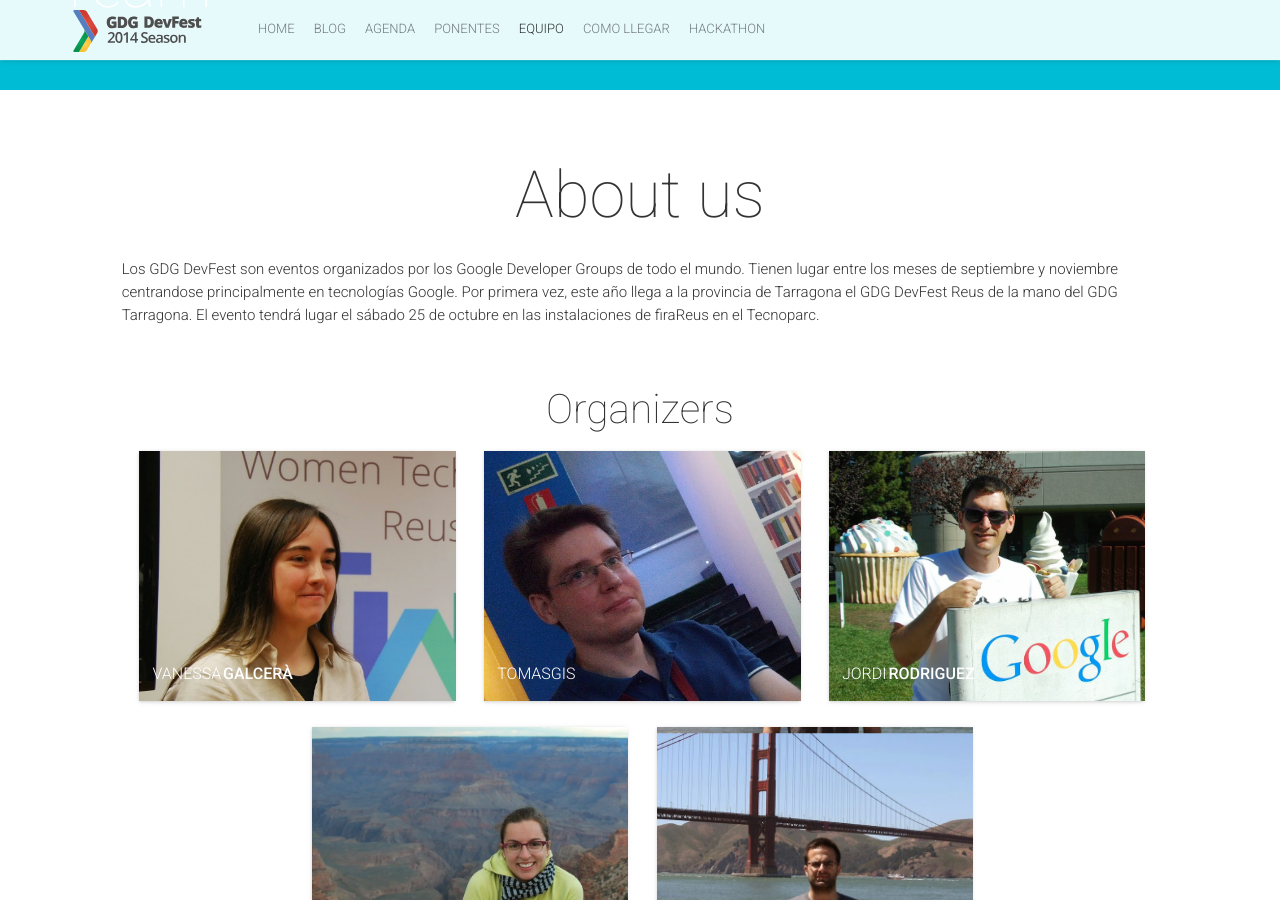
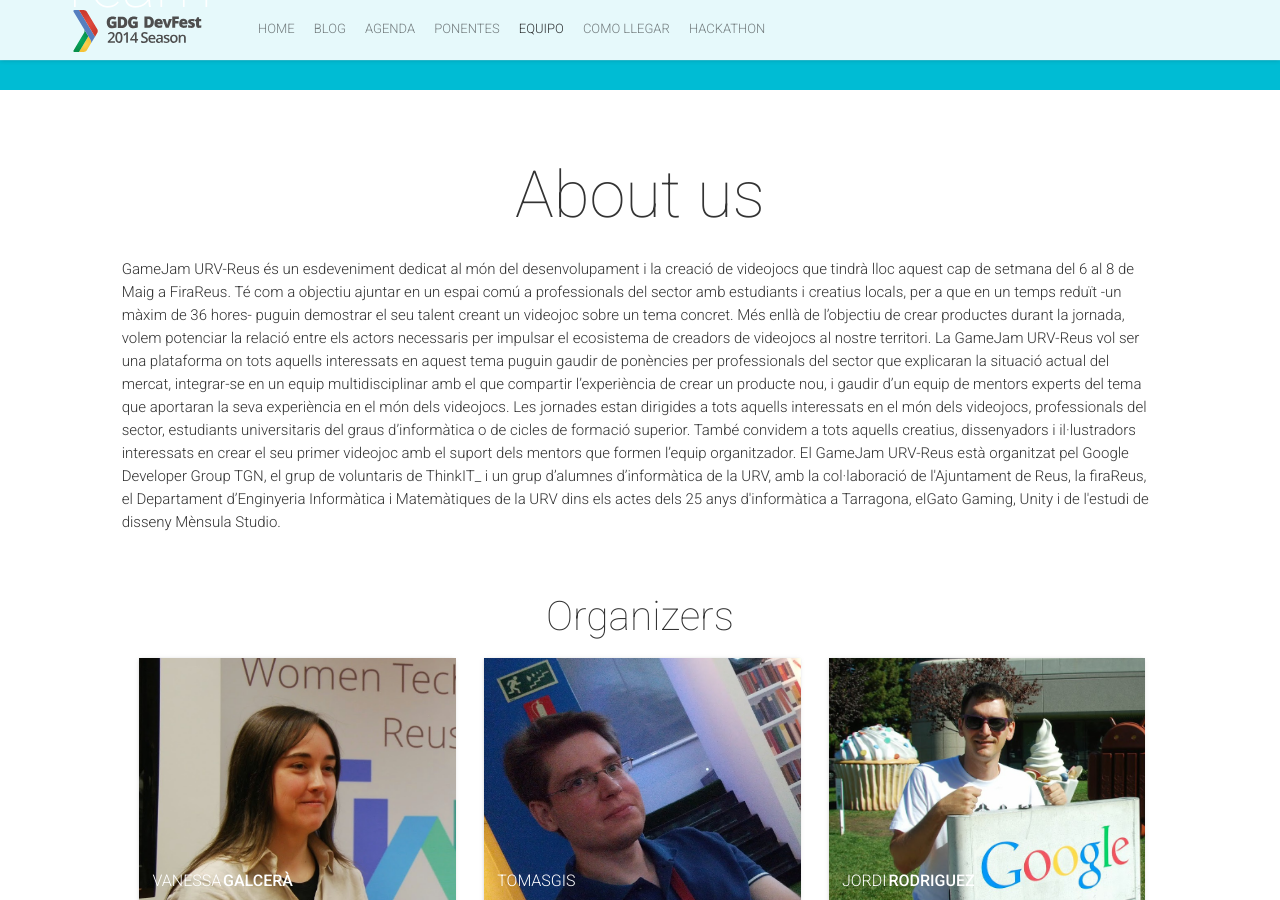
Before and after one commit to GDGTarragona/GameJamReus, a Jekyll site: the page built from team.html, in a window 1280 px wide and 900 px high, scrolled down 317 px. Built offline with Jekyll 4.4.1, drawn with Linux system fonts in a browser that asks for light colours; nearby versions of some CDN libraries; comment, search, counter and statistics services are not loaded.

Commit message:
Event name, analytics and description changed

```diff
--- a/_config.yml
+++ b/_config.yml
@@ -5,13 +5,13 @@
 
 
 # Site Settings
-title: "GDG DevFest Reus 2014"
+title: "Game Jam URV - Reus 2016"
 email: "conferencias@gdgtarragona.net"
-description: "GDG DevFest is a set of events all around the world"
-baseurl: "/zeppelin"
+description: "Game Jam Reus Rocks!!"
+baseurl: "/gamejamreus"
 url: "http://gdgtarragona.github.io"
 permalink: "/blog/:title"
-googleAnalyticsTrackingId: "UA-55386227-1"
+googleAnalyticsTrackingId: "UA-77237840-1"
 googleAnalyticsSiteUrl: "gdgtarragona.github.io"
 siteVerification: "b9imDOrFawXaBXCC4r3uJDdswSYcalD-wWpMYhFq-no"
 
@@ -170,9 +170,13 @@
 
 # Team Block
 teamBlockTitle: "About us"
-aboutUs: "Los GDG DevFest son eventos organizados por los Google Developer Groups de todo el mundo. Tienen lugar entre los meses de septiembre y noviembre centrandose principalmente en tecnologías Google.
+aboutUs: "GameJam URV-Reus és un esdeveniment dedicat al món del desenvolupament i la creació de videojocs que tindrà lloc aquest cap de setmana del 6 al 8 de Maig a FiraReus. Té com a objectiu ajuntar en un espai comú a professionals del sector amb estudiants i creatius locals, per a que en un temps reduït -un màxim de 36 hores- puguin demostrar el seu talent creant un videojoc sobre un tema concret.
 
-Por primera vez, este año llega a la provincia de Tarragona el GDG DevFest Reus de la mano del GDG Tarragona. El evento tendrá lugar el sábado 25 de octubre en las instalaciones de firaReus en el Tecnoparc."
+Més enllà de l’objectiu de crear productes durant la jornada, volem potenciar la relació entre els actors necessaris per impulsar el ecosistema de creadors de videojocs al nostre territori. La GameJam URV-Reus vol ser una plataforma on tots aquells interessats en aquest tema puguin gaudir de ponències per professionals del sector que explicaran la situació actual del mercat, integrar-se en un equip multidisciplinar amb el que compartir l’experiència de crear un producte nou, i gaudir d’un equip de mentors experts del tema que aportaran la seva experiència en el món dels videojocs.
+
+Les jornades estan dirigides a tots aquells interessats en el món dels videojocs, professionals del sector, estudiants universitaris del graus d’informàtica o de cicles de formació superior. També convidem a tots aquells creatius, dissenyadors i il·lustradors interessats en crear el seu primer videojoc amb el suport dels mentors que formen l’equip organitzador.
+
+El GameJam URV-Reus està organitzat pel Google Developer Group TGN, el grup de voluntaris de ThinkIT_ i un grup d’alumnes d’informàtica de la URV, amb la col·laboració de l'Ajuntament de Reus, la firaReus, el Departament d’Enginyeria Informàtica i Matemàtiques de la URV dins els actes dels 25 anys d'informàtica a Tarragona, elGato Gaming, Unity i de l'estudi de disseny Mènsula Studio."
 
 # Logistics Find Way Block
 findWayTitle: "Find your way here"
```
